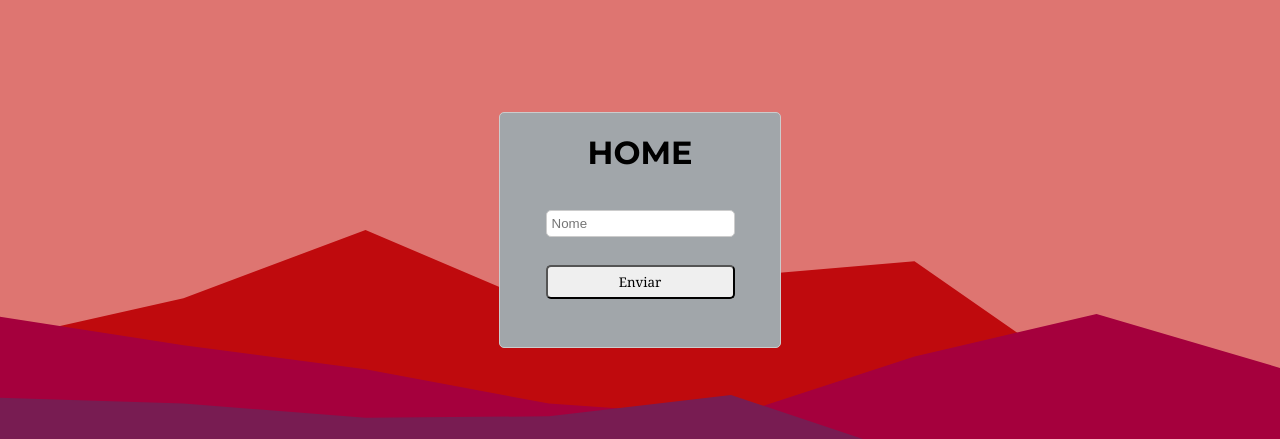
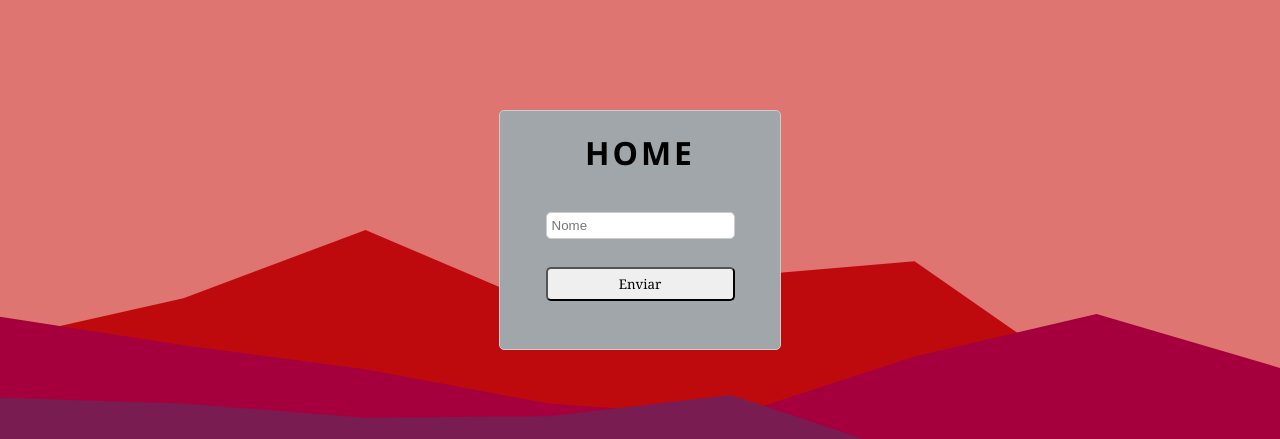
Before and after one commit to Gabriel-Dev-C/Node-Project, a PHP site: page / in a window 1280 px wide. Shown: the part 170-609 px from the top of the page. Run offline with PHP 8.4, Linux system fonts and the light colour scheme.

Commit message:
css-comment

```diff
--- a/src/index.css
+++ b/src/index.css
@@ -28,6 +28,10 @@ QUANDO O FUNDO DE UM BLOCO SE ENCONTRA COM O TOPO DE OUTRO, TEREMOS UM EFEITO QU
     - PARA RESOLVER O COLLAPSING MARGIN, PODEMOS UTILIZAR A PROPRIEDADE PADDING OU BORDER.
 */
 
+/* IMPORTANDO FONTE DO GOOGLE FONTS
+
+USAR O CÓDIGO EMBED DIRETAMENTE NO HEAD DO HTML SERÁ PROCESSADO MAIS RÁPIDO PELO NAVEGADOR.
+*/
 @import url('https://fonts.googleapis.com/css2?family=Montserrat:ital,wght@0,100..900;1,100..900&family=Open+Sans:ital,wght@0,300..800;1,300..800&display=swap');
 
 * {
@@ -78,14 +82,15 @@ body {
 }
 
 #title {
-    font-family: 'Montserrat';
+    font-family: 'Open Sans';
     font-size: 2em;
+    letter-spacing: 3px;
     margin-bottom: 20px;
     text-transform: uppercase;
 }
 
 #spanName {
-    font-family: 'Open Sans';
+    font-family: 'Montserrat';
     font-size: 1.2em;
     margin-top: 10px;
 }
```
